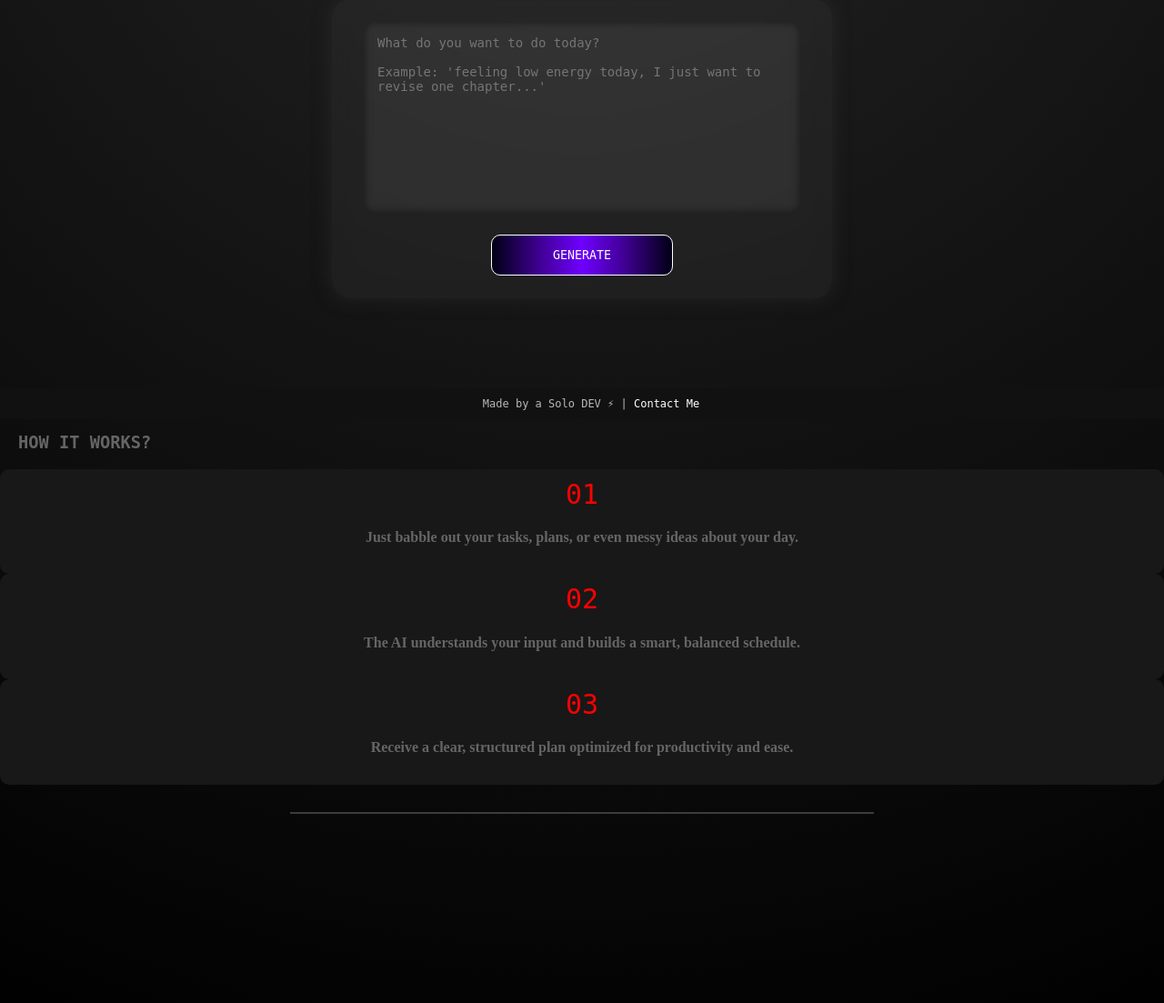
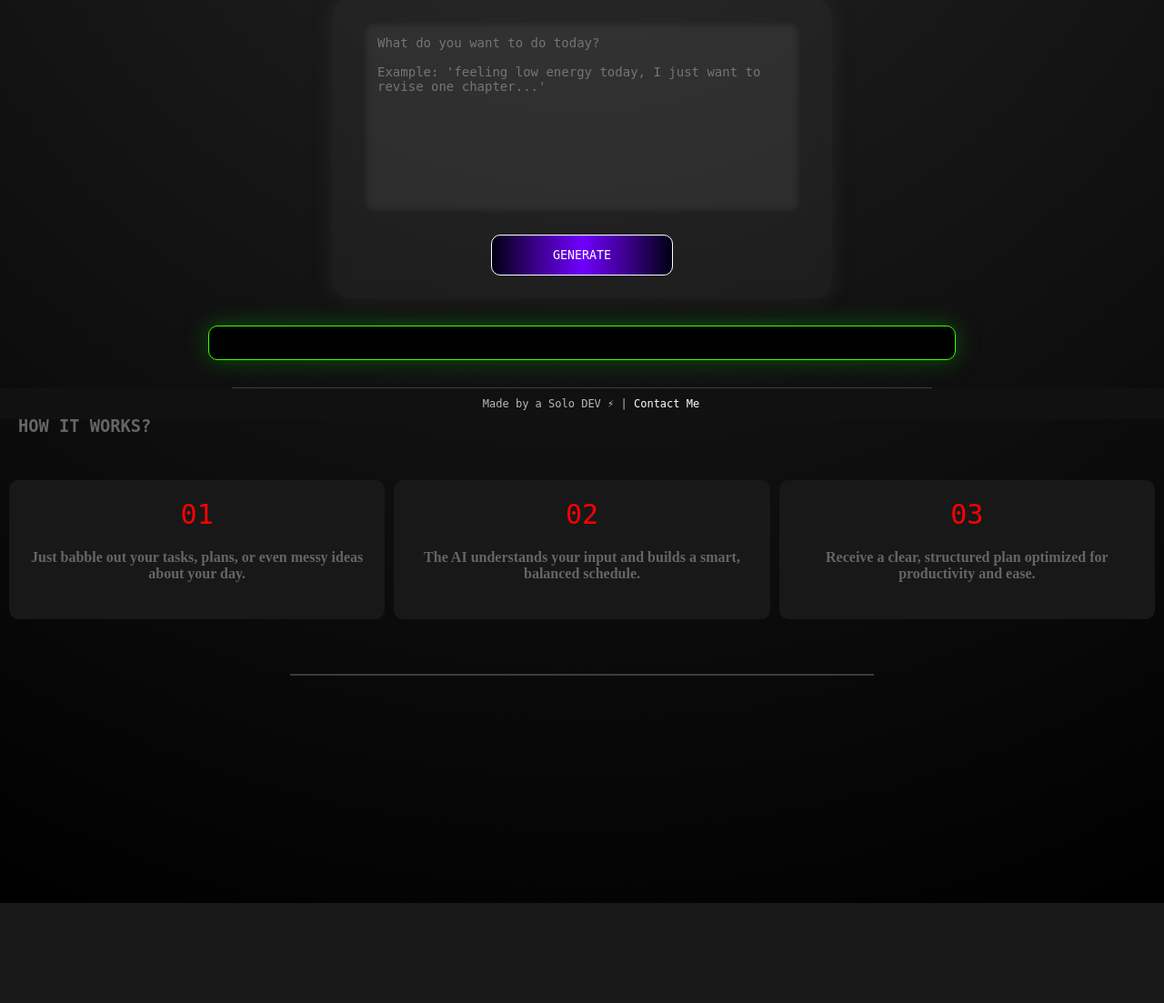
Before and after one commit to Sourajyoti08/ai-planner, a Flask app: page / in a window 1280 px wide. Shown: the part 339-1442 px from the top of the page at 91% size. After the commit the page ends 1332 px from the top, so only its background shows below. Run offline with Flask 3, Linux system fonts and the light colour scheme.

Commit message:
Enhance styles for output and box elements
Added border, border-radius, and box-shadow to output class. Updated padding and margin for box class.

```diff
--- a/static/style.css
+++ b/static/style.css
@@ -117,6 +117,11 @@ button {
 .output {
     padding:20px;
     width:90%;
+    border: 1px solid rgb(55, 255, 0);
+    border-radius: 10px;
+    padding: 10px;
+    box-shadow: 0 0 25px rgba(10, 124, 0, 0.63);
+    background-color: #000000;
     max-width:800px;
     margin:20px auto;
 }
@@ -144,14 +149,19 @@ pre {
     color:white;
     text-decoration:none;
 }
-
+.container{
+    display: flex;
+    gap: 10px;
+    padding: 10px;
+}
 .box {
     flex: 1;
-    padding: 10px;
+    padding: 20px;
     background: #181818;
     color: rgb(255, 1, 1);
     border-radius: 10px;
     text-align: center;
+    margin: 20px auto;
     font-size: clamp(20px, 4vw, 30px);
 }
 
```
